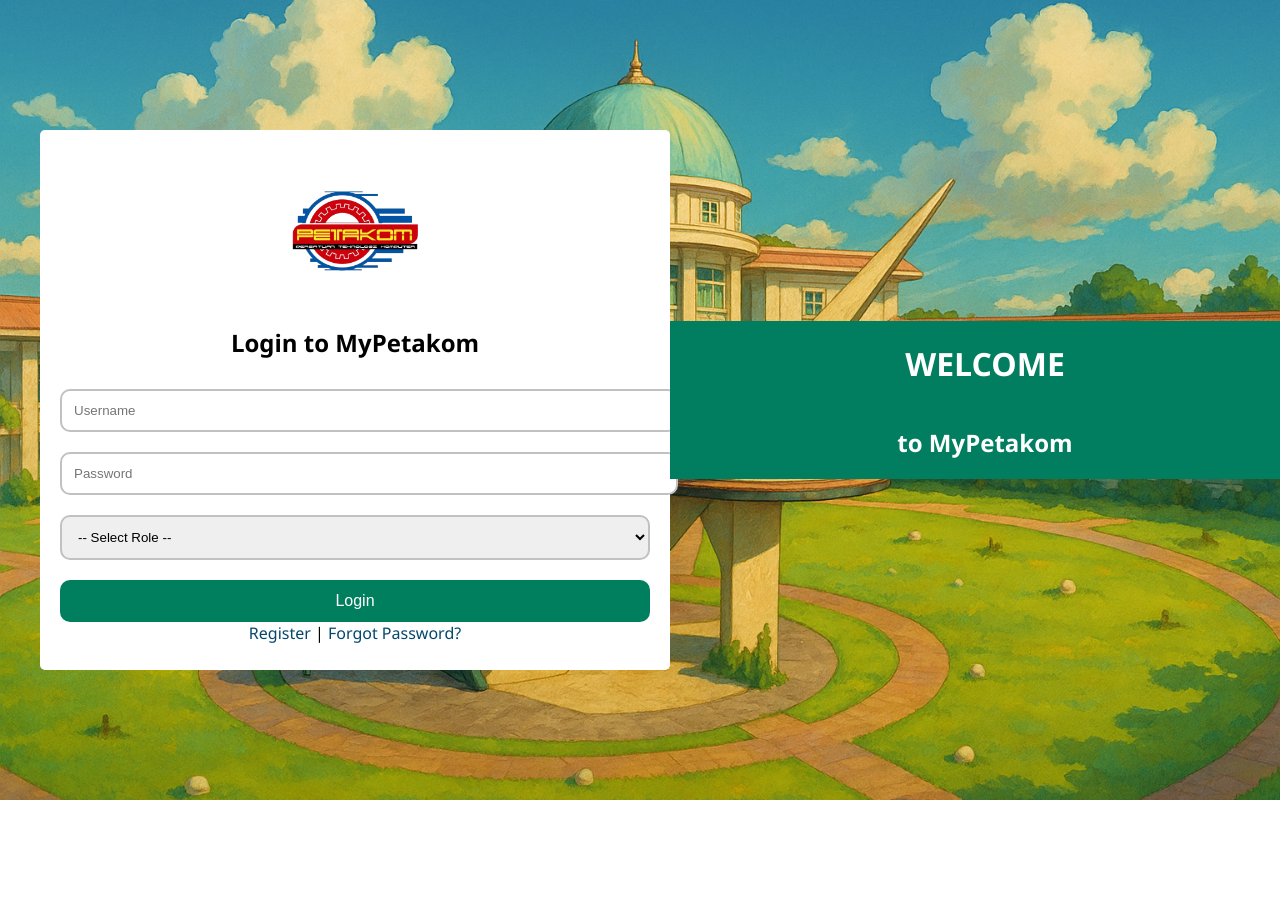
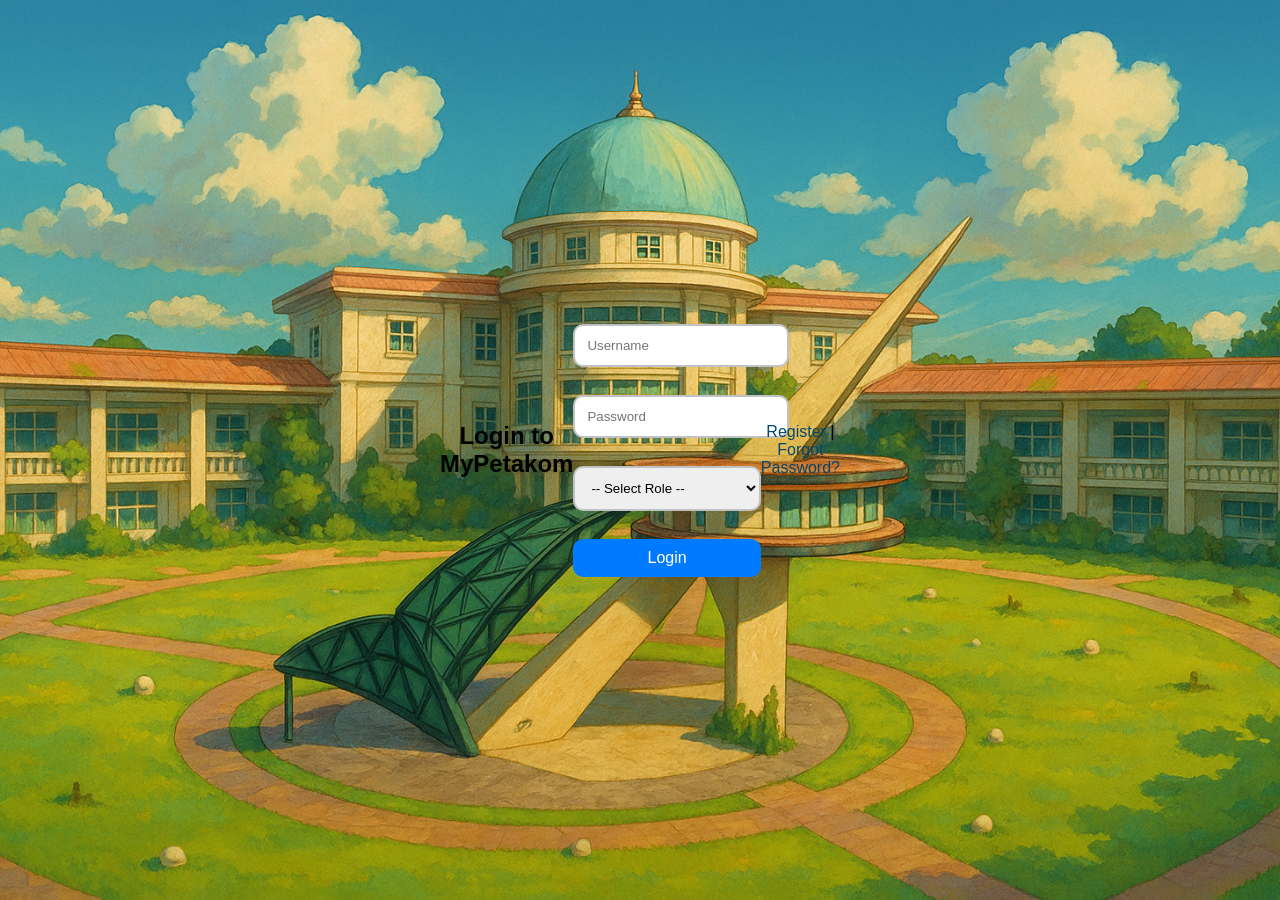
Before and after one commit to ameeralesha0/web-engineering-project, a PHP site: page /login.php in a window 1280 px wide. Before the commit the page ends 800 px from the top, so only its background shows below. Run offline with PHP 8.4, Linux system fonts and the light colour scheme.

Commit message:
Update login.php

```diff
--- a/login.php
+++ b/login.php
@@ -1,20 +1,23 @@
 <?php
 session_start();
-include 'db_connection.php';
+include 'db_connection.php'; // Your DB connection file
 
-$error = "";
+// Initialize variables to keep form values after submission
 $username = "";
 $role = "";
+$error = "";
 
 if ($_SERVER["REQUEST_METHOD"] == "POST") {
-    if (!isset($_POST['username'], $_POST['password'], $_POST['role'])) {
-        $error = "Missing required form fields.";
+    // Get and sanitize POST data
+    $username = trim($_POST['username'] ?? '');
+    $password = $_POST['password'] ?? '';
+    $role = $_POST['role'] ?? '';
+
+    // Basic validation
+    if ($username === "" || $password === "" || $role === "") {
+        $error = "Please fill in all fields.";
     } else {
-        $username = trim($_POST['username']);
-        $password = $_POST['password'];
-        $role = $_POST['role'];
-
-        // Validate role and prepare SQL accordingly
+        // Prepare SQL based on role
         if ($role == 'student') {
             $sql = "SELECT * FROM student WHERE student_username = ? AND student_pass = ?";
         } elseif ($role == 'advisor') {
@@ -32,10 +35,10 @@ if ($_SERVER["REQUEST_METHOD"] == "POST") {
                 $result = $stmt->get_result();
 
                 if ($result->num_rows === 1) {
+                    // Login success: set session and redirect
                     $_SESSION['username'] = $username;
                     $_SESSION['role'] = $role;
 
-                    // Redirect based on role
                     if ($role == 'student') {
                         header("Location: studentpage.php");
                     } elseif ($role == 'advisor') {
@@ -63,13 +66,22 @@ if ($_SERVER["REQUEST_METHOD"] == "POST") {
     <meta charset="UTF-8" />
     <title>Login - MyPetakom</title>
     <link rel="stylesheet" href="style.css" />
+    <style>
+        .error { color: red; margin-bottom: 10px; }
+        .login-container { max-width: 400px; margin: 50px auto; font-family: Arial, sans-serif; }
+        input, select, button { width: 100%; padding: 10px; margin: 8px 0; }
+        button { background-color: #007BFF; color: white; border: none; cursor: pointer; }
+        button:hover { background-color: #0056b3; }
+    </style>
 </head>
 <body>
 <div class="login-container">
-    <div class="form-side">
-        <img src="logo-petakom.png" alt="PETAKOM Logo" class="logo" />
     <h2>Login to MyPetakom</h2>
-        <?php if (!empty($error)) echo "<p class='error'>" . htmlspecialchars($error) . "</p>"; ?>
+
+    <?php if (!empty($error)): ?>
+        <div class="error"><?php echo htmlspecialchars($error); ?></div>
+    <?php endif; ?>
+
     <form method="post" action="" novalidate>
         <input type="text" name="username" placeholder="Username" required value="<?php echo htmlspecialchars($username); ?>" />
         <input type="password" name="password" placeholder="Password" required />
@@ -81,14 +93,10 @@ if ($_SERVER["REQUEST_METHOD"] == "POST") {
         </select>
         <button type="submit" name="login">Login</button>
     </form>
-        <div class="links">
+
+    <p>
         <a href="register.php">Register</a> | <a href="forgotpassword.php">Forgot Password?</a>
-        </div>
-    </div>
-    <div class="title-side">
-        <h1>WELCOME</h1>
-        <h2>to MyPetakom</h2>
-    </div>
+    </p>
 </div>
 </body>
 </html>
```
Lines whose indentation alone changed are shown as unchanged.
